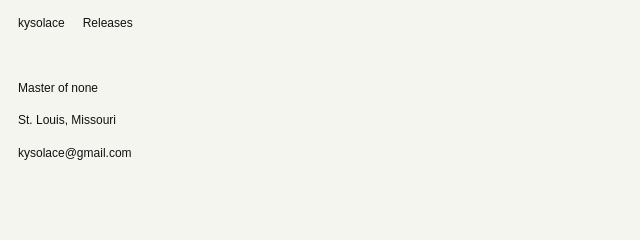
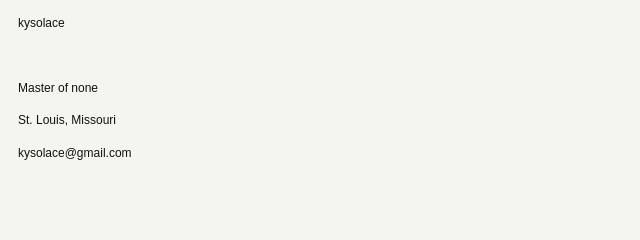
Before and after one commit to kysolace/kysolace.github.io, a plain HTML site: page index.html in a window 1280 px wide. Shown: the top 240 px of the page, 0-640 px from the left. Drawn offline with Linux system fonts and the light colour scheme.

Commit message:
Update index.html

```diff
--- a/index.html
+++ b/index.html
@@ -17,7 +17,7 @@
 <header class="site-header">
   <nav>
     <a href="index.html" class="active">kysolace</a>
-    <a href="releases.html">Releases</a>
+    <!--<a href="releases.html">Releases</a> -->
     <!--<a href="gallery.html">Gallery</a> -->
   </nav>
 </header>
```
